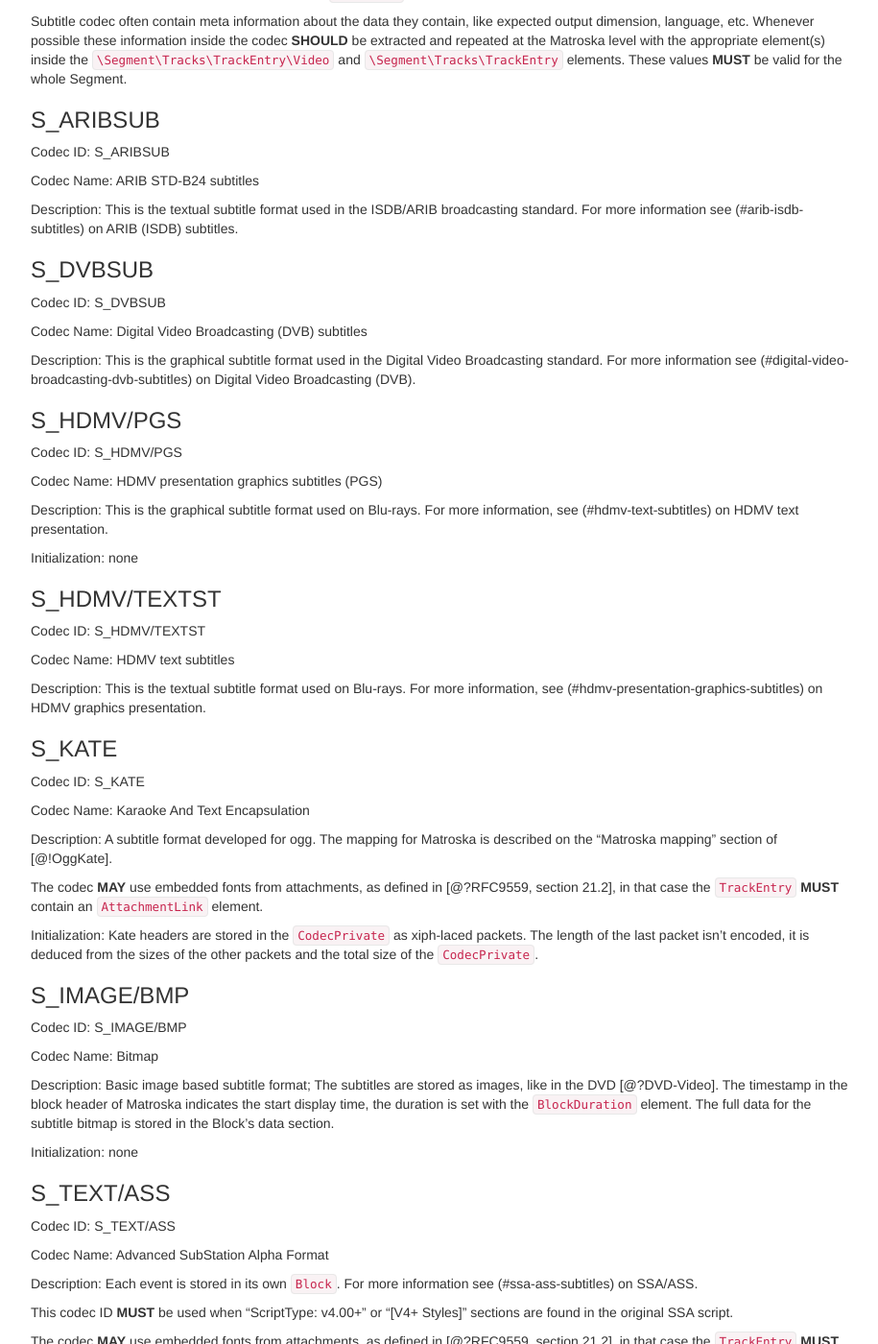
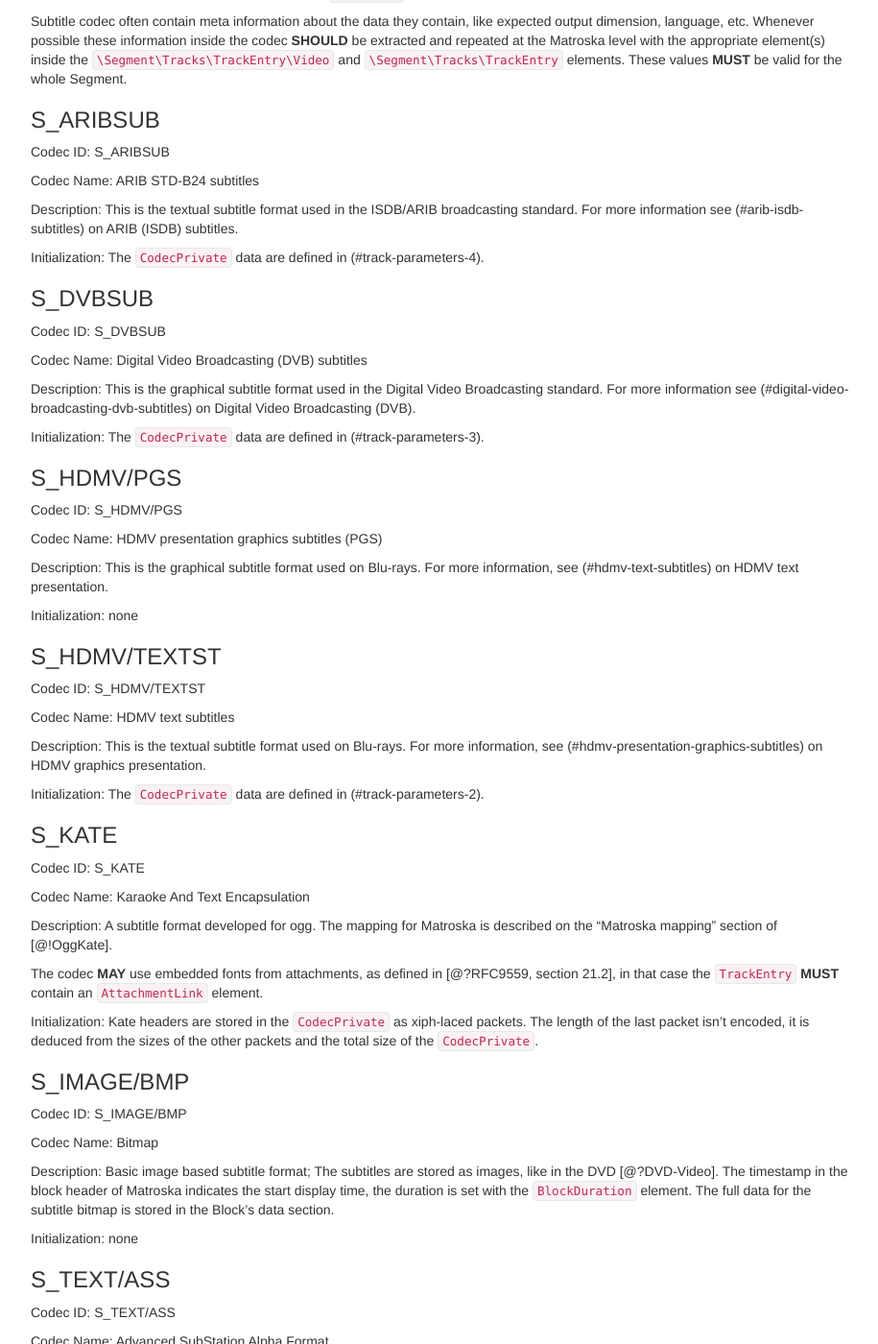
Before and after one commit to ietf-wg-cellar/matroska-specification, a Jekyll site: the page built from codec_specs.md, in a window 1280 px wide and 1400 px high, scrolled down 16655 px. Shown: the whole window at 96% size, without its empty margins (273-1188 px from the left). Built offline with Jekyll 4.4.1, drawn with Linux system fonts in a browser that asks for light colours; our own code applies the rules of GitHub Pages for plain Markdown files.

Commit message:
link missing Initialization sections to their detailed description

```diff
--- a/codec_specs.md
+++ b/codec_specs.md
@@ -978,6 +978,8 @@ Codec Name: ARIB STD-B24 subtitles
 Description: This is the textual subtitle format used in the ISDB/ARIB broadcasting standard.
 For more information see (#arib-isdb-subtitles) on ARIB (ISDB) subtitles.
 
+Initialization: The `CodecPrivate` data are defined in (#track-parameters-4).
+
 ### S_DVBSUB
 
 Codec ID: S_DVBSUB
@@ -986,6 +988,8 @@ Codec Name: Digital Video Broadcasting (DVB) subtitles
 
 Description: This is the graphical subtitle format used in the Digital Video Broadcasting standard.
 For more information see (#digital-video-broadcasting-dvb-subtitles) on  Digital Video Broadcasting (DVB).
+
+Initialization: The `CodecPrivate` data are defined in (#track-parameters-3).
 
 ### S_HDMV/PGS
 
@@ -1006,6 +1010,8 @@ Codec Name: HDMV text subtitles
 
 Description: This is the textual subtitle format used on Blu-rays. For more information,
 see (#hdmv-presentation-graphics-subtitles) on HDMV graphics presentation.
+
+Initialization: The `CodecPrivate` data are defined in (#track-parameters-2).
 
 ### S_KATE
 
```
